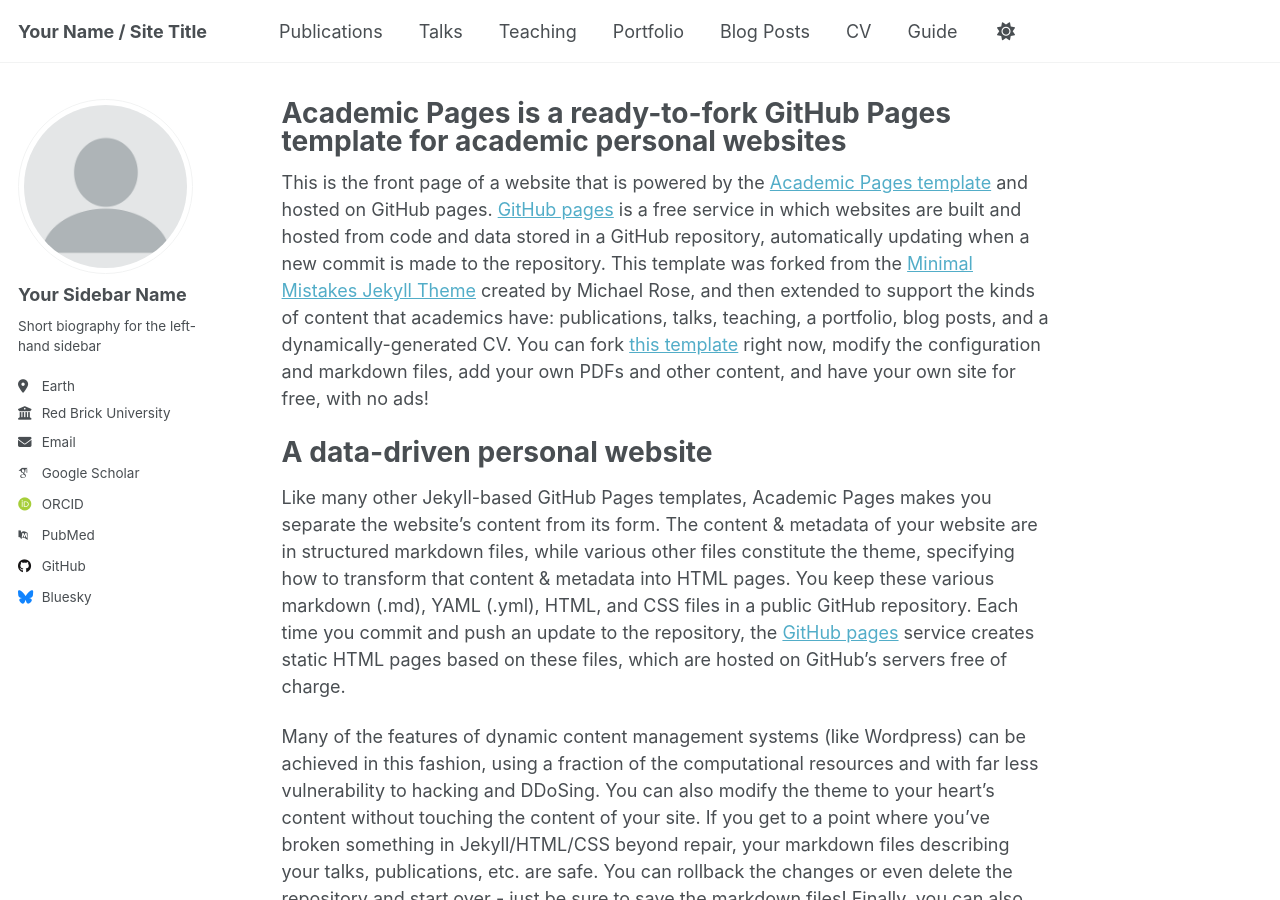
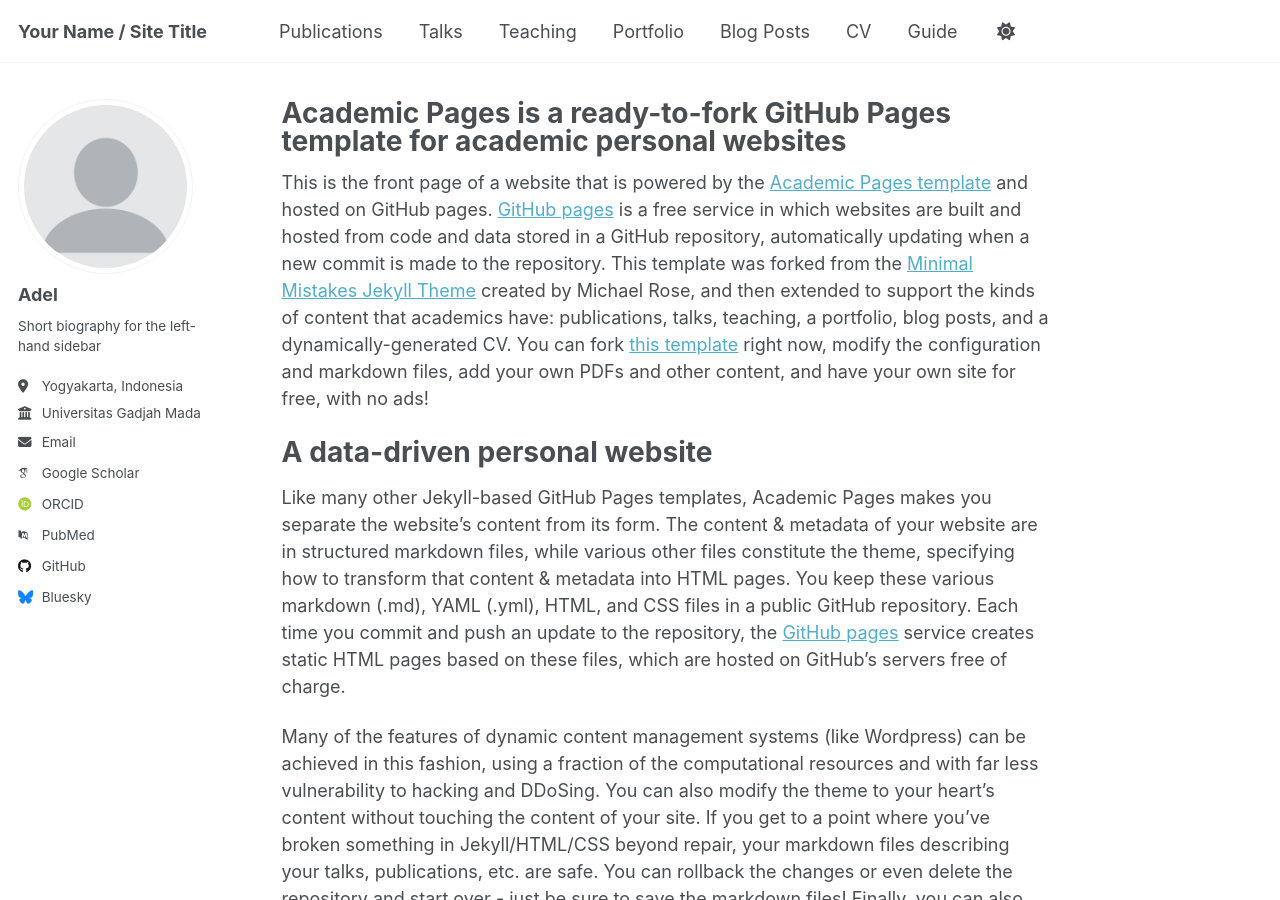
Before and after one commit to adeladriani/adeladriani-s, a Jekyll site: the page built from _pages/about.md, in a window 1280 px wide and 900 px high. Built offline with Jekyll 4.4.1, drawn with Linux system fonts in a browser that asks for light colours; some web fonts are replaced.

Commit message:
Update _config.yml
update : side bar name, location, & university

```diff
--- a/_config.yml
+++ b/_config.yml
@@ -23,11 +23,11 @@ repository               : "academicpages/academicpages.github.io"
 author:
   # Biographic information
   avatar           : "profile.png"
-  name             : "Your Sidebar Name"
+  name             : "Adel"
   pronouns         : # example: "she/her"
   bio              : "Short biography for the left-hand sidebar"
-  location         : "Earth"
-  employer         : "Red Brick University"
+  location         : "Yogyakarta, Indonesia"
+  employer         : "Universitas Gadjah Mada"
   uri              : # URL
   email            : "none@example.org"
 
```
